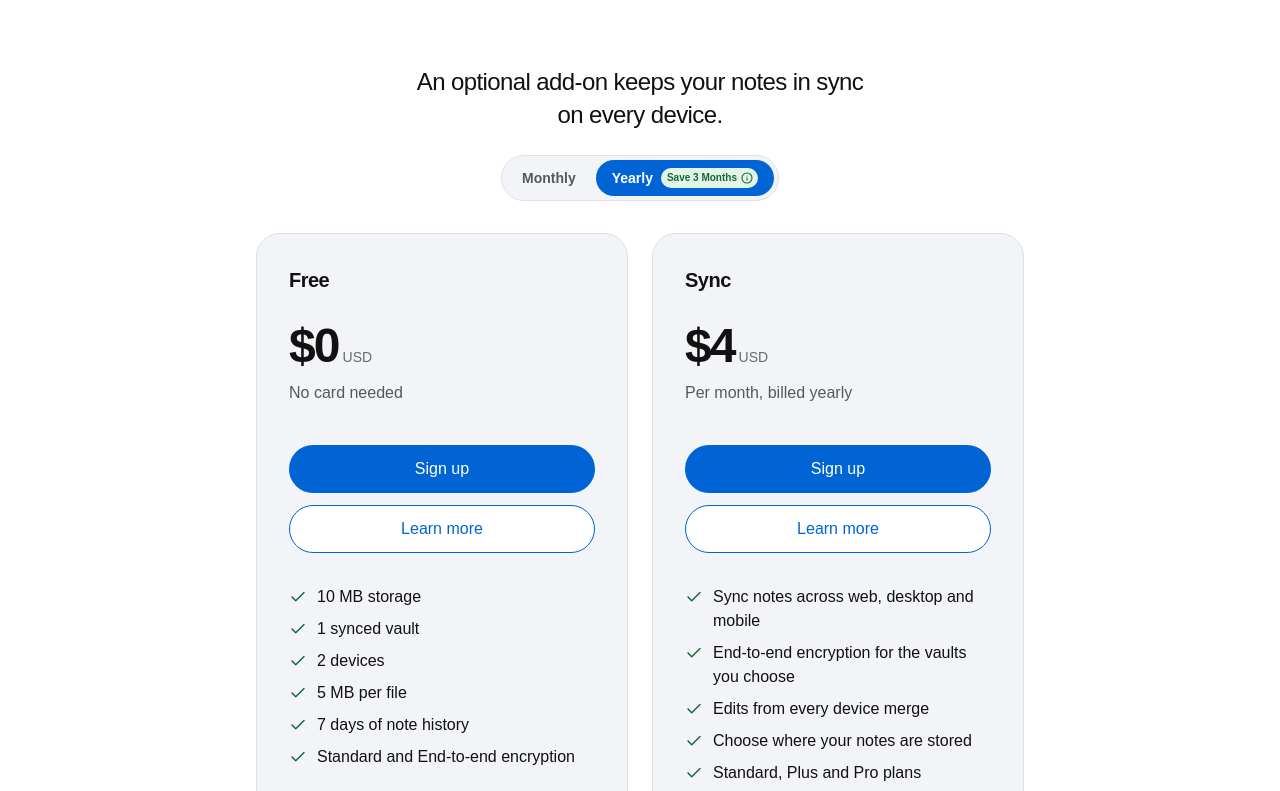
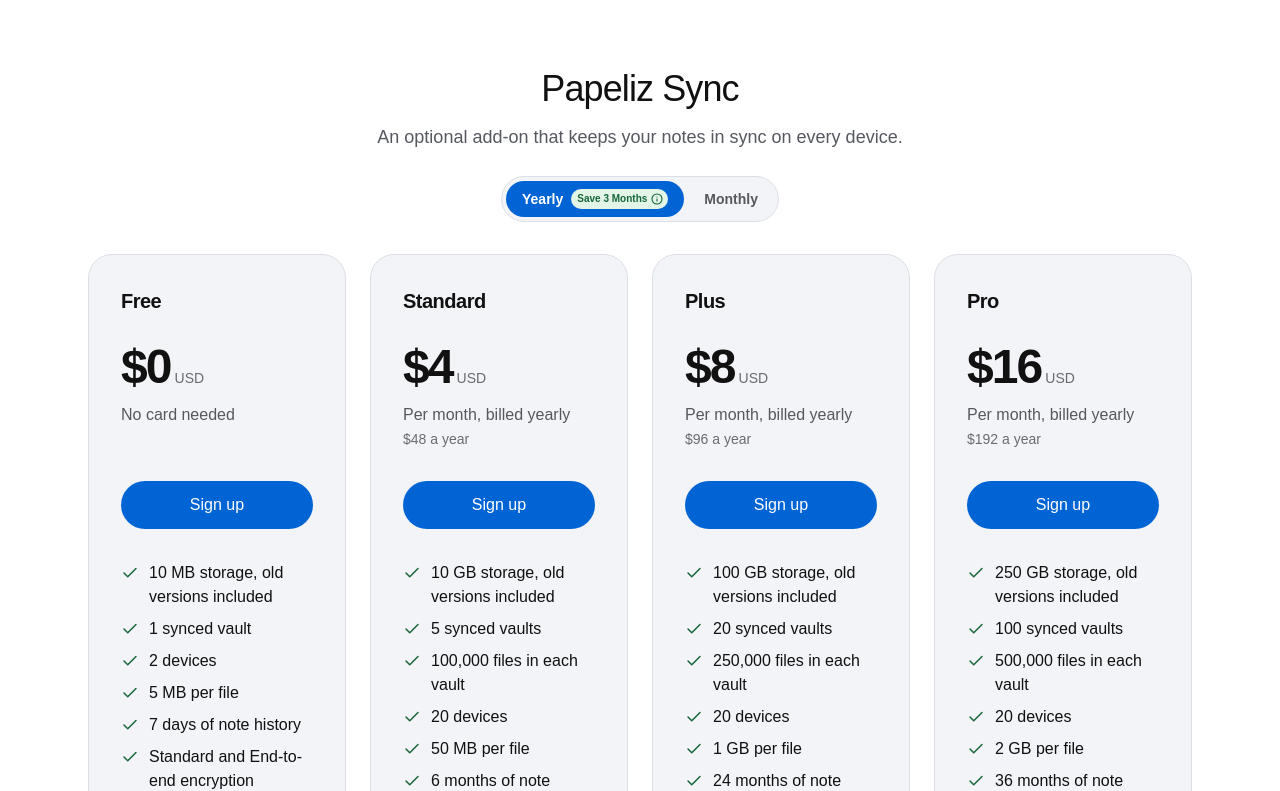
Before and after one commit to AdamNatad/Papeliz, a Next.js app in the folder site/main/: page /pricing in a window 1280 px wide. Shown: the part 289-1080 px from the top of the page. Built offline with nearby package versions, Linux system fonts and the light colour scheme; a web font is replaced by a local one.

Commit message:
Show the same four Sync plan cards, every limit and yearly first, on the pricing and Sync pages, and drop the Sync page's repeated refund, discount and sign-up blocks

```diff
--- a/site/main/app/pricing/page.tsx
+++ b/site/main/app/pricing/page.tsx
@@ -1,19 +1,19 @@
+import Link from 'next/link'
 import { PapelizSiteCenteredPageHero } from '@/components/marketing/papeliz-site-centered-page-hero'
 import { PapelizSiteQuestionList } from '@/components/pricing/papeliz-site-question-list'
 import { PapelizSiteSyncPlanGrid } from '@/components/pricing/papeliz-site-sync-plan-grid'
 import { createPapelizSitePageMetadata } from '@/lib/papeliz-site-seo'
+import { formatPapelizSiteSyncUsd, readPapelizSiteSyncStartingYearlyMonthlyRateUsd } from '@/lib/papeliz-site-sync-plans'
 import { papelizSitePricingQuestions } from '@/lib/papeliz-site-sync-questions'
 
 export const metadata = createPapelizSitePageMetadata({
   papelizSitePageTitle: 'Pricing',
-  papelizSitePageDescription:
-    'Papeliz is free without limits, with no sign-up. Papeliz Sync, the optional add-on, keeps your notes on every device, with end-to-end encryption for the vaults you choose, on a Free plan or from $4 a month billed yearly.',
+  papelizSitePageDescription: `Papeliz is free without limits, with no sign-up. Papeliz Sync, the optional add-on, keeps your notes on every device, with end-to-end encryption for the vaults you choose, on a Free plan or from ${formatPapelizSiteSyncUsd(readPapelizSiteSyncStartingYearlyMonthlyRateUsd())} a month billed yearly.`,
   papelizSitePagePath: '/pricing/',
 })
 
-// Pricing (Adam, 2026-10-31): Papeliz is free without limits; Papeliz Sync, the one add-on, as one card at
-// its starting price (every plan is on the Sync page), with the Free plan's card beside it (Adam,
-// 2026-11-02); then the questions.
+// Pricing (Adam, 2026-10-31): Papeliz is free without limits; then Papeliz Sync, the one add-on, with
+// every plan as the Sync page shows it (Adam, 2026-11-02: "A · Four cards"); then the questions.
 export default function PapelizSitePricingPage() {
   return (
     <div className="mx-auto max-w-6xl px-4 pb-16 sm:px-6 sm:pb-20">
@@ -25,14 +25,22 @@ export default function PapelizSitePricingPage() {
         </p>
       </PapelizSiteCenteredPageHero>
 
+      {/* The heading shows, so the Free card reads as Sync's Free plan, not the free app above. */}
       <section id="sync" aria-labelledby="papeliz-site-pricing-sync-title" className="mt-16 scroll-mt-31 md:scroll-mt-20">
-        <h2 id="papeliz-site-pricing-sync-title" className="sr-only">
-          Papeliz Sync
-        </h2>
-        <p className="mx-auto max-w-[460px] text-center text-[21px] leading-[1.35] tracking-tight sm:text-2xl">
-          An optional add-on keeps your notes in sync on every device.
+        <div className="mx-auto max-w-3xl text-center">
+          <h2 id="papeliz-site-pricing-sync-title" className="text-3xl leading-tight font-normal tracking-tight sm:text-4xl">
+            Papeliz Sync
+          </h2>
+          <p className="mx-auto mt-3 max-w-2xl text-base leading-relaxed text-papeliz-ink-muted sm:text-lg">
+            An optional add-on that keeps your notes in sync on every device.
+          </p>
+        </div>
+        <PapelizSiteSyncPlanGrid />
+        <p className="mt-8 text-center text-[15px]">
+          <Link href="/sync/" className="font-medium text-papeliz-blue underline-offset-3 hover:underline">
+            How Sync works
+          </Link>
         </p>
-        <PapelizSiteSyncPlanGrid papelizSiteSyncPlanGridShows="add-on-card" />
       </section>
 
       <PapelizSiteQuestionList
--- a/site/main/components/pricing/papeliz-site-sync-plan-grid.tsx
+++ b/site/main/components/pricing/papeliz-site-sync-plan-grid.tsx
@@ -1,7 +1,6 @@
 'use client'
 
 import { Check } from 'lucide-react'
-import Link from 'next/link'
 import { useState } from 'react'
 import {
   describePapelizSiteSyncFreePlanLimits,
@@ -15,21 +14,10 @@ import {
   readPapelizSiteSyncPlanMonthlyRateUsd,
   type PapelizSiteSyncBillingPeriod,
   type PapelizSiteSyncFreePlanId,
-  type PapelizSiteSyncPlan,
   type PapelizSiteSyncPlanId,
 } from '@/lib/papeliz-site-sync-plans'
 import { PapelizSiteBillingPeriodSwitch } from './papeliz-site-billing-period-switch'
 import { createPapelizSiteYearlySavingsBadgeInfo, papelizSiteSyncYearlyMonthsSaved } from './papeliz-site-yearly-savings-info'
-
-// What Pricing's paid Sync card lists: what the add-on does, with the plans themselves on the Sync
-// page. Free has its own card beside it.
-const papelizSiteSyncAddOnCardLines = [
-  'Sync notes across web, desktop and mobile',
-  'End-to-end encryption for the vaults you choose',
-  'Edits from every device merge',
-  'Choose where your notes are stored',
-  'Standard, Plus and Pro plans',
-]
 
 type PapelizSiteSyncPlanCardProps = {
   papelizSiteSyncPlanCardPlanId: PapelizSiteSyncPlanId | PapelizSiteSyncFreePlanId
@@ -37,25 +25,22 @@ type PapelizSiteSyncPlanCardProps = {
   papelizSiteSyncPlanCardPriceUsd: number
   // Under the price: how a paid plan is billed, or that Free needs no card.
   papelizSiteSyncPlanCardPriceNote: string
+  // Under that, billed yearly: the whole year's price, as the app's Settings › Sync shows it.
+  papelizSiteSyncPlanCardYearPriceNote: string | null
   papelizSiteSyncPlanCardSignUpHref: string | null
   papelizSiteSyncPlanCardLines: string[]
-  // Pricing's card links to the Sync page; the Sync page's own cards do not.
-  papelizSiteSyncPlanCardShowsLearnMore: boolean
 }
 
-// One card: the name, the price for a month, how it is billed, Sign up (and Learn more on Pricing),
-// then its lines with green checks.
+// One card: the name, the price for a month, how it is billed, Sign up, then its lines with green checks.
 function PapelizSiteSyncPlanCard({
   papelizSiteSyncPlanCardPlanId,
   papelizSiteSyncPlanCardTitle,
   papelizSiteSyncPlanCardPriceUsd,
   papelizSiteSyncPlanCardPriceNote,
+  papelizSiteSyncPlanCardYearPriceNote,
   papelizSiteSyncPlanCardSignUpHref,
   papelizSiteSyncPlanCardLines,
-  papelizSiteSyncPlanCardShowsLearnMore,
 }: PapelizSiteSyncPlanCardProps) {
-  const papelizSiteSyncPlanButtonClassName =
-    'flex min-h-12 items-center justify-center rounded-full px-3 py-2 text-base font-medium transition-colors'
   return (
     <article
       data-papeliz-site-sync-plan={papelizSiteSyncPlanCardPlanId}
@@ -66,26 +51,17 @@ function PapelizSiteSyncPlanCard({
         <span className="text-5xl leading-[1.15] font-semibold tracking-[-0.04em]">{formatPapelizSiteSyncUsd(papelizSiteSyncPlanCardPriceUsd)}</span>
         <span className="text-sm text-papeliz-ink-subtle">USD</span>
       </div>
-      {/* "USD" alone beside the price (Adam, 2026-10-31); the line under it says how it is billed, or that Free needs no card. */}
+      {/* "USD" alone beside the price (Adam, 2026-10-31); the lines under it say how it is billed, or that Free needs no card. */}
       <p className="mt-2 min-h-6 text-base text-papeliz-ink-muted">{papelizSiteSyncPlanCardPriceNote}</p>
-      <div className="mt-10 grid gap-3">
+      <p className="mt-0.5 min-h-5 text-sm text-papeliz-ink-subtle">{papelizSiteSyncPlanCardYearPriceNote}</p>
       {papelizSiteSyncPlanCardSignUpHref && (
         <a
           href={papelizSiteSyncPlanCardSignUpHref}
-            className={`${papelizSiteSyncPlanButtonClassName} bg-papeliz-blue text-papeliz-on-blue hover:bg-papeliz-blue-hover`}
+          className="mt-8 flex min-h-12 items-center justify-center rounded-full bg-papeliz-blue px-3 py-2 text-base font-medium text-papeliz-on-blue transition-colors hover:bg-papeliz-blue-hover"
         >
           Sign up
         </a>
       )}
-        {papelizSiteSyncPlanCardShowsLearnMore && (
-          <Link
-            href="/sync/"
-            className={`${papelizSiteSyncPlanButtonClassName} border-[1.5px] border-papeliz-blue bg-papeliz-surface text-papeliz-blue hover:bg-papeliz-blue-soft`}
-          >
-            Learn more
-          </Link>
-        )}
-      </div>
       <ul className="mt-8 grid gap-2 text-base leading-6">
         {papelizSiteSyncPlanCardLines.map((papelizSiteSyncPlanCardLine) => (
           <li key={papelizSiteSyncPlanCardLine} className="flex items-start gap-2.5">
@@ -98,57 +74,11 @@ function PapelizSiteSyncPlanCard({
   )
 }
 
-type PapelizSiteSyncPlanGridProps = {
-  // Pricing shows the Free card and one Sync card at the starting price, as an add-on, each linking
-  // to the Sync page; the Sync page shows every plan with its limits.
-  papelizSiteSyncPlanGridShows: 'add-on-card' | 'every-plan'
-}
-
-// The Free plan's card: no price, no checkout, and the same on every billing period.
-function PapelizSiteSyncFreePlanCard({ papelizSiteSyncPlanCardShowsLearnMore }: { papelizSiteSyncPlanCardShowsLearnMore: boolean }) {
-  return (
-    <PapelizSiteSyncPlanCard
-      papelizSiteSyncPlanCardPlanId={papelizSiteSyncFreePlan.papelizSiteSyncFreePlanId}
-      papelizSiteSyncPlanCardTitle={papelizSiteSyncFreePlan.papelizSiteSyncFreePlanName}
-      papelizSiteSyncPlanCardPriceUsd={0}
-      papelizSiteSyncPlanCardPriceNote="No card needed"
-      papelizSiteSyncPlanCardSignUpHref={papelizSiteSyncFreeSignUpHref}
-      papelizSiteSyncPlanCardLines={describePapelizSiteSyncFreePlanLimits()}
-      papelizSiteSyncPlanCardShowsLearnMore={papelizSiteSyncPlanCardShowsLearnMore}
-    />
-  )
-}
-
-// A paid plan's card, at its price for the billing period chosen.
-function PapelizSiteSyncPaidPlanCard({
-  papelizSiteSyncPlanCardTitle,
-  papelizSiteSyncPlan,
-  papelizSiteSyncBillingPeriod,
-  papelizSiteSyncPlanCardLines,
-  papelizSiteSyncPlanCardShowsLearnMore,
-}: {
-  papelizSiteSyncPlanCardTitle: string
-  papelizSiteSyncPlan: PapelizSiteSyncPlan
-  papelizSiteSyncBillingPeriod: PapelizSiteSyncBillingPeriod
-  papelizSiteSyncPlanCardLines: string[]
-  papelizSiteSyncPlanCardShowsLearnMore: boolean
-}) {
-  return (
-    <PapelizSiteSyncPlanCard
-      papelizSiteSyncPlanCardPlanId={papelizSiteSyncPlan.papelizSiteSyncPlanId}
-      papelizSiteSyncPlanCardTitle={papelizSiteSyncPlanCardTitle}
-      papelizSiteSyncPlanCardPriceUsd={readPapelizSiteSyncPlanMonthlyRateUsd(papelizSiteSyncPlan, papelizSiteSyncBillingPeriod)}
-      papelizSiteSyncPlanCardPriceNote={papelizSiteSyncBillingPeriod === 'yearly' ? 'Per month, billed yearly' : 'Billed monthly'}
-      papelizSiteSyncPlanCardSignUpHref={createPapelizSiteSyncSignUpHref(papelizSiteSyncPlan.papelizSiteSyncPlanId, papelizSiteSyncBillingPeriod)}
-      papelizSiteSyncPlanCardLines={papelizSiteSyncPlanCardLines}
-      papelizSiteSyncPlanCardShowsLearnMore={papelizSiteSyncPlanCardShowsLearnMore}
-    />
-  )
-}
-
-// Papeliz Sync under the Monthly / Yearly switch. Yearly is chosen first; its badge counts the
-// saving in months, and its info mark opens the table behind it.
-export function PapelizSiteSyncPlanGrid({ papelizSiteSyncPlanGridShows }: PapelizSiteSyncPlanGridProps) {
+// Papeliz Sync's plans, the same block on the Pricing and Sync pages (Adam, 2026-11-02: "A · Four
+// cards"): the Yearly / Monthly switch, then Free and the three paid plans, each with every limit.
+// Yearly is chosen first; its badge counts the saving in months, and its info mark opens the table
+// behind it.
+export function PapelizSiteSyncPlanGrid() {
   const [papelizSiteChosenSyncBillingPeriod, setPapelizSiteChosenSyncBillingPeriod] = useState<PapelizSiteSyncBillingPeriod>(papelizSiteSyncPreselectedBillingPeriod)
   return (
     <>
@@ -157,45 +87,44 @@ export function PapelizSiteSyncPlanGrid({ papelizSiteSyncPlanGridShows }: Papeli
           papelizSiteBillingPeriodSwitchLabel="Billing period"
           papelizSiteChosenBillingPeriod={papelizSiteChosenSyncBillingPeriod}
           onPapelizSiteBillingPeriodChoose={setPapelizSiteChosenSyncBillingPeriod}
+          // Yearly first, then Monthly, as in the app's Settings › Sync.
           papelizSiteBillingPeriodChoices={[
-            { papelizSiteBillingPeriodChoiceValue: 'monthly', papelizSiteBillingPeriodChoiceLabel: 'Monthly' },
             {
               papelizSiteBillingPeriodChoiceValue: 'yearly',
               papelizSiteBillingPeriodChoiceLabel: 'Yearly',
               papelizSiteBillingPeriodChoiceBadge: `Save ${papelizSiteSyncYearlyMonthsSaved} Months`,
             },
+            { papelizSiteBillingPeriodChoiceValue: 'monthly', papelizSiteBillingPeriodChoiceLabel: 'Monthly' },
           ]}
           papelizSiteBillingPeriodBadgeInfo={createPapelizSiteYearlySavingsBadgeInfo()}
         />
       </div>
-      {papelizSiteSyncPlanGridShows === 'add-on-card' ? (
-        // Free beside the paid Sync card (Adam, 2026-11-02), stacked on a phone.
-        <div className="mx-auto grid max-w-sm grid-cols-1 gap-6 sm:max-w-3xl sm:grid-cols-2">
-          <PapelizSiteSyncFreePlanCard papelizSiteSyncPlanCardShowsLearnMore />
-          <PapelizSiteSyncPaidPlanCard
-            papelizSiteSyncPlanCardTitle="Sync"
-            papelizSiteSyncPlan={papelizSiteSyncPlans[0]!}
-            papelizSiteSyncBillingPeriod={papelizSiteChosenSyncBillingPeriod}
-            papelizSiteSyncPlanCardLines={papelizSiteSyncAddOnCardLines}
-            papelizSiteSyncPlanCardShowsLearnMore
+      {/* Free first, then the paid plans: two by two on a tablet, four across on a wide screen. */}
+      <div className="mx-auto grid max-w-md grid-cols-1 gap-6 md:max-w-3xl md:grid-cols-2 xl:max-w-none xl:grid-cols-4">
+        <PapelizSiteSyncPlanCard
+          papelizSiteSyncPlanCardPlanId={papelizSiteSyncFreePlan.papelizSiteSyncFreePlanId}
+          papelizSiteSyncPlanCardTitle={papelizSiteSyncFreePlan.papelizSiteSyncFreePlanName}
+          papelizSiteSyncPlanCardPriceUsd={0}
+          papelizSiteSyncPlanCardPriceNote="No card needed"
+          papelizSiteSyncPlanCardYearPriceNote={null}
+          papelizSiteSyncPlanCardSignUpHref={papelizSiteSyncFreeSignUpHref}
+          papelizSiteSyncPlanCardLines={describePapelizSiteSyncFreePlanLimits()}
         />
-        </div>
-      ) : (
-        // Free first, then the paid plans: two by two on a tablet, four across on a wide screen.
-        <div className="mx-auto grid max-w-md grid-cols-1 gap-6 md:max-w-3xl md:grid-cols-2 xl:max-w-none xl:grid-cols-4">
-          <PapelizSiteSyncFreePlanCard papelizSiteSyncPlanCardShowsLearnMore={false} />
         {papelizSiteSyncPlans.map((papelizSiteSyncPlan) => (
-            <PapelizSiteSyncPaidPlanCard
+          <PapelizSiteSyncPlanCard
             key={papelizSiteSyncPlan.papelizSiteSyncPlanId}
+            papelizSiteSyncPlanCardPlanId={papelizSiteSyncPlan.papelizSiteSyncPlanId}
             papelizSiteSyncPlanCardTitle={papelizSiteSyncPlan.papelizSiteSyncPlanName}
-              papelizSiteSyncPlan={papelizSiteSyncPlan}
-              papelizSiteSyncBillingPeriod={papelizSiteChosenSyncBillingPeriod}
+            papelizSiteSyncPlanCardPriceUsd={readPapelizSiteSyncPlanMonthlyRateUsd(papelizSiteSyncPlan, papelizSiteChosenSyncBillingPeriod)}
+            papelizSiteSyncPlanCardPriceNote={papelizSiteChosenSyncBillingPeriod === 'yearly' ? 'Per month, billed yearly' : 'Billed monthly'}
+            papelizSiteSyncPlanCardYearPriceNote={
+              papelizSiteChosenSyncBillingPeriod === 'yearly' ? `${formatPapelizSiteSyncUsd(papelizSiteSyncPlan.papelizSiteSyncPlanYearlyPriceUsd)} a year` : null
+            }
+            papelizSiteSyncPlanCardSignUpHref={createPapelizSiteSyncSignUpHref(papelizSiteSyncPlan.papelizSiteSyncPlanId, papelizSiteChosenSyncBillingPeriod)}
             papelizSiteSyncPlanCardLines={describePapelizSiteSyncPlanLimits(papelizSiteSyncPlan)}
-              papelizSiteSyncPlanCardShowsLearnMore={false}
           />
         ))}
       </div>
-      )}
     </>
   )
 }
--- a/site/main/lib/papeliz-site-sync-plans.ts
+++ b/site/main/lib/papeliz-site-sync-plans.ts
@@ -74,16 +74,24 @@ export const papelizSiteSyncFreePlan = {
   papelizSiteSyncFreePlanNoteHistoryDayCount: 7,
 } as const
 
-// The Free card's lines, in the paid cards' order, with its device limit and both kinds of
-// encryption said outright, since they are where Free differs or might be expected to.
+// Every plan, Free included, offers both kinds of vault.
+export const papelizSiteSyncPlanEncryptionLine = 'Standard and End-to-end encryption'
+
+// A storage line: old versions count toward storage, as the app's Settings › Sync says.
+function describePapelizSiteSyncPlanStorageLine(papelizSiteSyncPlanStorageLabel: string): string {
+  return `${papelizSiteSyncPlanStorageLabel} storage, old versions included`
+}
+
+// The Free card's lines, in the paid cards' order. Free's file count in a vault is a hidden limit, so
+// it has no line.
 export function describePapelizSiteSyncFreePlanLimits(): string[] {
   return [
-    `${papelizSiteSyncFreePlan.papelizSiteSyncFreePlanStorageLabel} storage`,
+    describePapelizSiteSyncPlanStorageLine(papelizSiteSyncFreePlan.papelizSiteSyncFreePlanStorageLabel),
     `${papelizSiteSyncFreePlan.papelizSiteSyncFreePlanVaultLimit} synced vault`,
     `${papelizSiteSyncFreePlan.papelizSiteSyncFreePlanConnectedDeviceLimit} devices`,
     `${papelizSiteSyncFreePlan.papelizSiteSyncFreePlanLargestFileLabel} per file`,
     `${papelizSiteSyncFreePlan.papelizSiteSyncFreePlanNoteHistoryDayCount} days of note history`,
-    'Standard and End-to-end encryption',
+    papelizSiteSyncPlanEncryptionLine,
   ]
 }
 
@@ -150,6 +158,16 @@ export function readPapelizSiteSyncPlanYearlyMonthsSaved(papelizSiteSyncPlan: Pa
   return Math.round((readPapelizSiteSyncPlanYearlySavingUsd(papelizSiteSyncPlan) / papelizSiteSyncPlanYearlyMonthlyRateUsd) * 10) / 10
 }
 
+// How much less a year billed yearly costs than twelve months billed monthly, in whole percent.
+export function readPapelizSiteSyncPlanYearlyDiscountPercent(papelizSiteSyncPlan: PapelizSiteSyncPlan): number {
+  return Math.round((readPapelizSiteSyncPlanYearlySavingUsd(papelizSiteSyncPlan) / (papelizSiteSyncPlan.papelizSiteSyncPlanMonthlyPriceUsd * 12)) * 100)
+}
+
+// The lowest price for a month on any paid plan, billed yearly: where the paid plans start.
+export function readPapelizSiteSyncStartingYearlyMonthlyRateUsd(): number {
+  return Math.min(...papelizSiteSyncPlans.map((papelizSiteSyncPlan) => readPapelizSiteSyncPlanMonthlyRateUsd(papelizSiteSyncPlan, 'yearly')))
+}
+
 // Whole dollars without cents ("$4"), otherwise two decimals ("$4.50").
 export function formatPapelizSiteSyncUsd(papelizSiteSyncAmountUsd: number): string {
   const papelizSiteSyncAmountIsWholeDollars = Number.isInteger(papelizSiteSyncAmountUsd)
@@ -161,14 +179,17 @@ export function formatPapelizSiteSyncUsd(papelizSiteSyncAmountUsd: number): stri
   }).format(papelizSiteSyncAmountUsd)
 }
 
-// A plan card's lines, the limits people see. The largest file reads "50 MB per file", number first
-// like the lines around it (Adam, 2026-11-01: "we need to clairfy on Files up to 50mb").
+// A plan card's lines, the limits people see, the same on the Pricing, Sync and account pages. The
+// largest file reads "50 MB per file", number first like the lines around it (Adam, 2026-11-01: "we
+// need to clairfy on Files up to 50mb").
 export function describePapelizSiteSyncPlanLimits(papelizSiteSyncPlan: PapelizSiteSyncPlan): string[] {
   return [
-    `${papelizSiteSyncPlan.papelizSiteSyncPlanStorageLabel} storage`,
+    describePapelizSiteSyncPlanStorageLine(papelizSiteSyncPlan.papelizSiteSyncPlanStorageLabel),
     `${papelizSiteSyncPlan.papelizSiteSyncPlanVaultLimit} synced vaults`,
     `${papelizSiteSyncPlan.papelizSiteSyncPlanFilesPerVaultLimit.toLocaleString('en-US')} files in each vault`,
+    `${papelizSiteSyncConnectedDeviceLimit} devices`,
     `${papelizSiteSyncPlan.papelizSiteSyncPlanLargestFileLabel} per file`,
     `${papelizSiteSyncPlan.papelizSiteSyncPlanNoteHistoryMonthCount} months of note history`,
+    papelizSiteSyncPlanEncryptionLine,
   ]
 }
```
Also changed, not shown: site/main/app/sync/page.tsx (+4 -23 lines), site/main/lib/papeliz-site-sync-questions.ts (+17 -1 lines), 1 other file (tests, documents, lock files or other folders). Lines whose indentation alone changed are shown as unchanged.
